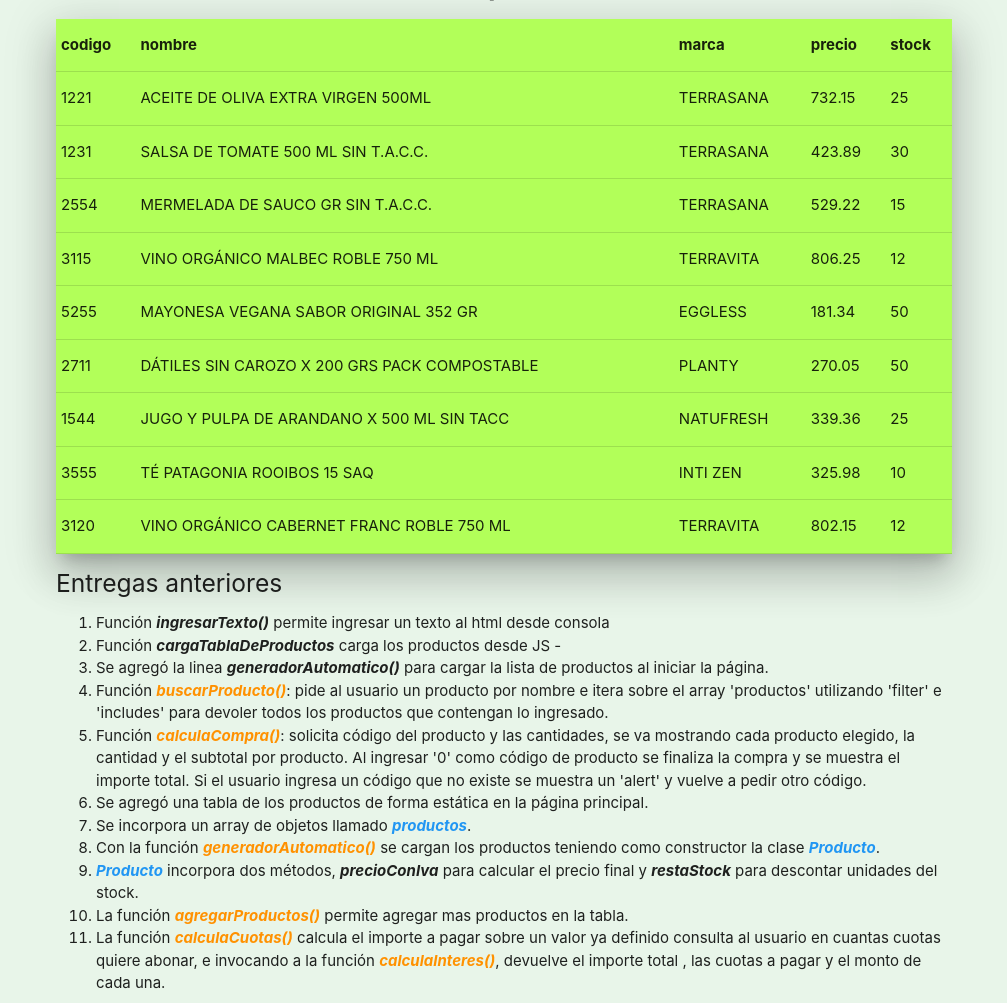
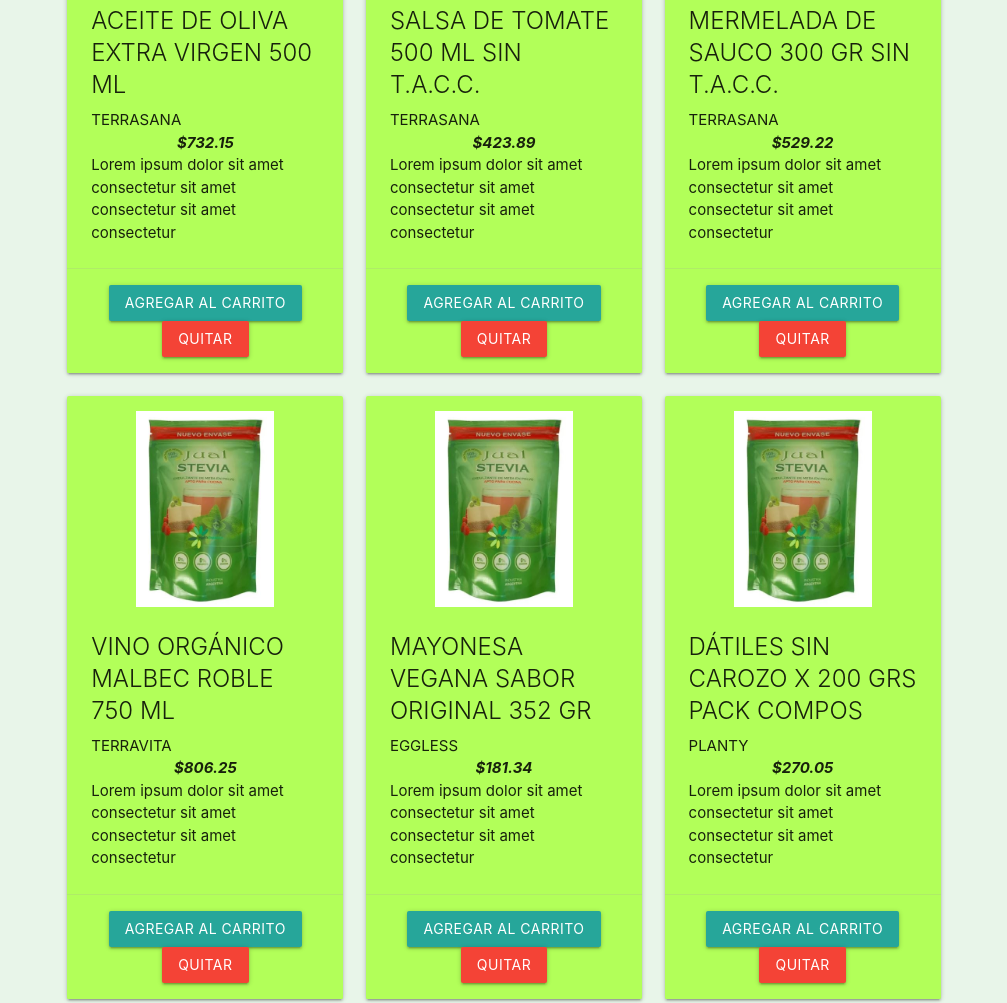
Before and after one commit to AndresChiassoni/tiendaProductosNaturales, a plain HTML site: page index.html in a window 1280 px wide. Shown: the part 438-1441 px from the top of the page, without its empty margins (136-1143 px from the left). Drawn offline with nearby package versions, Linux system fonts and the light colour scheme.

Commit message:
card productos desde JS

```diff
--- a/CSS/style.css
+++ b/CSS/style.css
@@ -15,3 +15,15 @@
 footer {
     width: 100%;
 }
+
+img {
+   margin: auto;
+   padding-top: 15px;
+   object-fit: cover;
+   width: 50%  !important;
+   height:50%  !important;
+   }
+
+p {
+    object-fit:contain;
+}
--- a/JS/main.js
+++ b/JS/main.js
@@ -1,42 +1,13 @@
 
-const TCEA = 0.85;
-const IVA = 1.21;
-let importeInicial = 5500;
-let precioFinal = 0;
-let cuotasFinac = 0;
-let acum = 0;
-let codigo = 1;
-const productos = [];
-const parrafoUsuario = document.getElementById("parrafo-usuario")
-const btnCargarProd = document.querySelector("#btn-cargar-prod")
-const btnBorrarProd = document.querySelector("#btn-borrar-prod")
-const cuerpoTabla = document.getElementById("cuerpo-tabla")
 
-btnCargarProd.addEventListener("click", () => {
-    agregarProducto()
-})
+// btnCargarProd.addEventListener("click", () => {
+// agregarProducto()
+// })
 
-btnBorrarProd.addEventListener("click", () => {
-    borrarProducto()
-})
+// btnBorrarProd.addEventListener("click", () => {
+// borrarProducto()
+// })
 
-class Producto {
-    constructor(codigo, nombre, marca, precio, stock) {
-        this.codigo = codigo;
-        this.nombre = nombre;
-        this.marca = marca;
-        this.precio = precio;
-        this.stock = stock;
-    }
-    precioConIva() {
-        let precioFinal = (this.precio * IVA).toFixed(2)
-        console.log(precioFinal)
-    }
-    restaStock(unidades) {
-        this.stock = this.stock - unidades
-        console.log("del código", this.codigo, "quedan ", this.stock, " unidades")
-    }
-}
 
 
 function calculaCuotas() {
@@ -65,19 +36,6 @@
     // retorna: cuota neta + intereses * cantidad de cuotas
 }
 
-function generadorAutomatico() {
-    productos.push(new Producto(1221, 'ACEITE DE OLIVA EXTRA VIRGEN 500ML', 'TERRASANA', 732.15, 25));
-    productos.push(new Producto(1231, 'SALSA DE TOMATE  500 ML SIN T.A.C.C.', 'TERRASANA', 423.89, 30));
-    productos.push(new Producto(2554, 'MERMELADA DE SAUCO GR SIN T.A.C.C.', 'TERRASANA', 529.22, 15));
-    productos.push(new Producto(3115, 'VINO ORGÁNICO MALBEC ROBLE 750 ML', 'TERRAVITA', 806.25, 12));
-    productos.push(new Producto(5255, 'MAYONESA VEGANA SABOR ORIGINAL 352 GR', 'EGGLESS', 181.34, 50));
-    productos.push(new Producto(2711, 'DÁTILES SIN CAROZO X 200 GRS PACK COMPOSTABLE', 'PLANTY', 270.05, 50));
-    productos.push(new Producto(1544, 'JUGO Y PULPA DE ARANDANO X 500 ML SIN TACC', 'NATUFRESH', 339.36, 25));
-    productos.push(new Producto(3555, 'TÉ PATAGONIA ROOIBOS 15 SAQ', 'INTI ZEN', 325.98, 10));
-    productos.push(new Producto(3120, 'VINO ORGÁNICO CABERNET FRANC ROBLE 750 ML', 'TERRAVITA', 802.15, 12))
-}
-
-generadorAutomatico()
 
 function buscarProducto() {
     //debugger
@@ -112,26 +70,49 @@
     parrafoUsuario.className = "texto-ingresado"
 }
 
-function cargaTablaDeProductos() {
-    //const cuerpoTabla = document.getElementById("cuerpo-tabla")
+// function cargaTablaDeProductos() {
+// productos.forEach((producto) => {
+// cuerpoTabla.innerHTML += `<tr>
+// <td>${producto.codigo}</td>
+// <td>${producto.nombre}</td>
+// <td>${producto.marca}</td>
+// <td>${producto.precio}</td>
+// <td>${producto.stock}</td>
+// </tr>`
+// })
+// }
+// cargaTablaDeProductos()
+
+function cargaCardProductos() {
     productos.forEach((producto) => {
-        cuerpoTabla.innerHTML += `<tr>
-                                    <td>${producto.codigo}</td>
-                                    <td>${producto.nombre}</td>
-                                    <td>${producto.marca}</td>
-                                    <td>${producto.precio}</td>
-                                    <td>${producto.stock}</td>
-                                </tr>`
+        cardProducto.innerHTML += `<div class="class col s4">
+                                     <div class="class card light-green accent-2">
+                                       <div class="class card-image">
+                                         <img src="./Assets/images/stevia.jpg" alt="aceite">
+                                       </div>
+                                       <div class="class card-content">
+                                         <p class="card-title">${producto.nombre}</p>
+                                         <p> ${producto.marca}</p>
+                                         <p class="center-align"><em>$${producto.precio}</em></p>
+                                         <p>Lorem ipsum dolor sit amet consectetur sit amet consectetur sit amet consectetur </p>
+                                       </div>
+                                       <div class="card-action center-align">
+                                          <button id="btn-cargar-prod" class="waves-effect waves-light btn">Agregar al carrito</button>
+                                          <button id="btn-borrar-prod" class="waves-effect waves-light btn red">Quitar </button>
+                                       </div>
+                                     </div>
+                                    </div>`
     })
 }
-cargaTablaDeProductos()
+
+cargaCardProductos()
 
 
 function agregarProducto() {
     let codigo = parseInt(prompt("Ingrese el código del producto a agregar: "))
-   //debugger
-   let verifica = productos.find(element => element.codigo === codigo)
-   if (verifica === undefined) {
+    //debugger
+    let verifica = productos.find(element => element.codigo === codigo)
+    if (verifica === undefined) {
         let nombre = (prompt("Ingrese el nombre del producto: ")).toUpperCase()
         let marca = (prompt("Ingrese la marca: ")).toUpperCase()
         let precio = parseFloat(prompt("Ingresa el importe"))
--- /dev/null
+++ b/JS/variables.js
@@ -0,0 +1,45 @@
+const TCEA = 0.85;
+const IVA = 1.21;
+let importeInicial = 5500;
+let precioFinal = 0;
+let cuotasFinac = 0;
+let acum = 0;
+let codigo = 1;
+const productos = [];
+const parrafoUsuario = document.getElementById("parrafo-usuario")
+const btnCargarProd = document.querySelector("#btn-cargar-prod")
+const btnBorrarProd = document.querySelector("#btn-borrar-prod")
+const cuerpoTabla = document.getElementById("cuerpo-tabla")
+const cardProducto = document.getElementById("cardProducto")
+
+class Producto {
+    constructor(codigo, nombre, marca, precio, stock) {
+        this.codigo = codigo;
+        this.nombre = nombre;
+        this.marca = marca;
+        this.precio = precio;
+        this.stock = stock;
+    }
+    precioConIva() {
+        let precioFinal = (this.precio * IVA).toFixed(2)
+        console.log(precioFinal)
+    }
+    restaStock(unidades) {
+        this.stock = this.stock - unidades
+        console.log("del código", this.codigo, "quedan ", this.stock, " unidades")
+    }
+}
+
+function generadorAutomatico() {
+    productos.push(new Producto(1221, 'ACEITE DE OLIVA EXTRA VIRGEN 500 ML', 'TERRASANA', 732.15, 25));
+    productos.push(new Producto(1231, 'SALSA DE TOMATE  500 ML SIN T.A.C.C.', 'TERRASANA', 423.89, 30));
+    productos.push(new Producto(2554, 'MERMELADA DE SAUCO 300 GR SIN T.A.C.C.', 'TERRASANA', 529.22, 15));
+    productos.push(new Producto(3115, 'VINO ORGÁNICO MALBEC ROBLE 750 ML', 'TERRAVITA', 806.25, 12));
+    productos.push(new Producto(5255, 'MAYONESA VEGANA SABOR ORIGINAL 352 GR', 'EGGLESS', 181.34, 50));
+    productos.push(new Producto(2711, 'DÁTILES SIN CAROZO X 200 GRS PACK COMPOS', 'PLANTY', 270.05, 50));
+    productos.push(new Producto(1544, 'JUGO Y PULPA ARANDANO X 500 ML S/TACC', 'NATUFRESH', 339.36, 25));
+    productos.push(new Producto(3555, 'TÉ PATAGONIA ROOIBOS 15 SAQ', 'INTI ZEN', 325.98, 10));
+    productos.push(new Producto(3120, 'VINO ORGÁNICO CABERNET FRANC 750 ML', 'TERRAVITA', 802.15, 12))
+}
+
+generadorAutomatico()
--- a/index.html
+++ b/index.html
@@ -9,6 +9,7 @@
   <link rel="stylesheet" href="./CSS/style.css" />
   <link rel="stylesheet" href="https://cdnjs.cloudflare.com/ajax/libs/materialize/1.0.0/css/materialize.min.css" />
   <script src="https://cdnjs.cloudflare.com/ajax/libs/materialize/1.0.0/js/materialize.min.js"></script>
+  <script defer src="./JS/variables.js"></script>
   <script defer src="./JS/main.js"></script>
   <title>Desafio Complementario clase 8 JS</title>
 </head>
@@ -28,91 +29,23 @@
   </header>
   <main class="container">
     <h1 class="center-align">Productos Naturales</h1>
-    <h3>Desafio entregable - EVENTOS</h3>
-    <ul>
-      <li>Se conectaron con sus botones correspondientes las funciones de <em>agregarProducto</em> y
-        <em>borrarProducto</em>
-      </li>
-    </ul>
 
-    <p id="parrafo-usuario"></p>
+    <div id="cardProducto" class="row">
+    </div>
 
-    <button id="btn-cargar-prod" class="waves-effect waves-light btn-large">Agregar Producto</button>
-    <button id="btn-borrar-prod" class="waves-effect waves-light btn-large #f44336 red">Quitar Producto</button>
 
-    <h3 class="center-align">Lista de productos</h3>
-    <table class="highlight light-green accent-2 z-depth-5">
+    <h3 class="center-align">Carrito de compras</h3>
+    <table class="highlight lime accent-2 z-depth-5">
       <thead>
-        <th>codigo</th>
+        <!-- <th>codigo</th> -->
         <th>nombre</th>
         <th>marca</th>
         <th>precio</th>
-        <th>stock</th>
+        <!-- <th>can</th> -->
       </thead>
       <tbody id="cuerpo-tabla">
       </tbody>
     </table>
-    <h5>Entregas anteriores</h5>
-    <ol>
-      <li>
-        Función <em>ingresarTexto()</em> permite ingresar un texto
-        al html desde consola
-      </li>
-      <li>
-        Función <em>cargaTablaDeProductos</em> carga los productos desde
-        JS -
-      </li>
-      <li>
-        Se agregó la linea <em>generadorAutomatico()</em> para cargar
-        la lista de productos al iniciar la página.
-      </li>
-      <li>
-        Función <em class="orange-text text-accent-3">buscarProducto()</em>:
-        pide al usuario un producto por nombre e itera sobre el array
-        'productos' utilizando 'filter' e 'includes' para devoler todos los
-        productos que contengan lo ingresado.
-      </li>
-      <li>
-        Función
-        <em class="orange-text text-accent-3">calculaCompra()</em>: solicita
-        código del producto y las cantidades, se va mostrando cada producto elegido, la
-        cantidad y el subtotal por producto.
-        Al ingresar '0' como código de producto
-        se finaliza la compra y se muestra el importe total.
-        Si el usuario ingresa un código que no existe se muestra un 'alert' y vuelve
-        a pedir otro código.
-      </li>
-      <li>
-        Se agregó una tabla de los productos de forma estática en la página principal.
-      </li>
-      <li>
-        Se incorpora un array de objetos llamado
-        <em class="blue-text bold">productos</em>.
-      </li>
-      <li>
-        Con la función
-        <em class="orange-text text-accent-3">generadorAutomatico()</em> se
-        cargan los productos teniendo como constructor la clase
-        <em class="blue-text bold">Producto</em>.
-      </li>
-      <li>
-        <em class="blue-text bold">Producto</em> incorpora dos métodos,
-        <em>precioConIva</em> para calcular el precio final y
-        <em>restaStock</em> para descontar unidades del stock.
-      </li>
-      <li>
-        La función <em class="orange-text text-accent-3">agregarProductos()</em> permite
-        agregar mas productos en la tabla.
-      </li>
-      <li>
-        La función
-        <em class="orange-text text-accent-3">calculaCuotas()</em> calcula el
-        importe a pagar sobre un valor ya definido consulta al usuario en
-        cuantas cuotas quiere abonar, e invocando a la función
-        <em class="orange-text text-accent-3">calculaInteres()</em>, devuelve
-        el importe total , las cuotas a pagar y el monto de cada una.
-      </li>
-    </ol>
   </main>
   <br />
 
```
Also changed, not shown: Assets/images/arauco 250.jpg (added), Assets/images/stevia.jpg (added).
